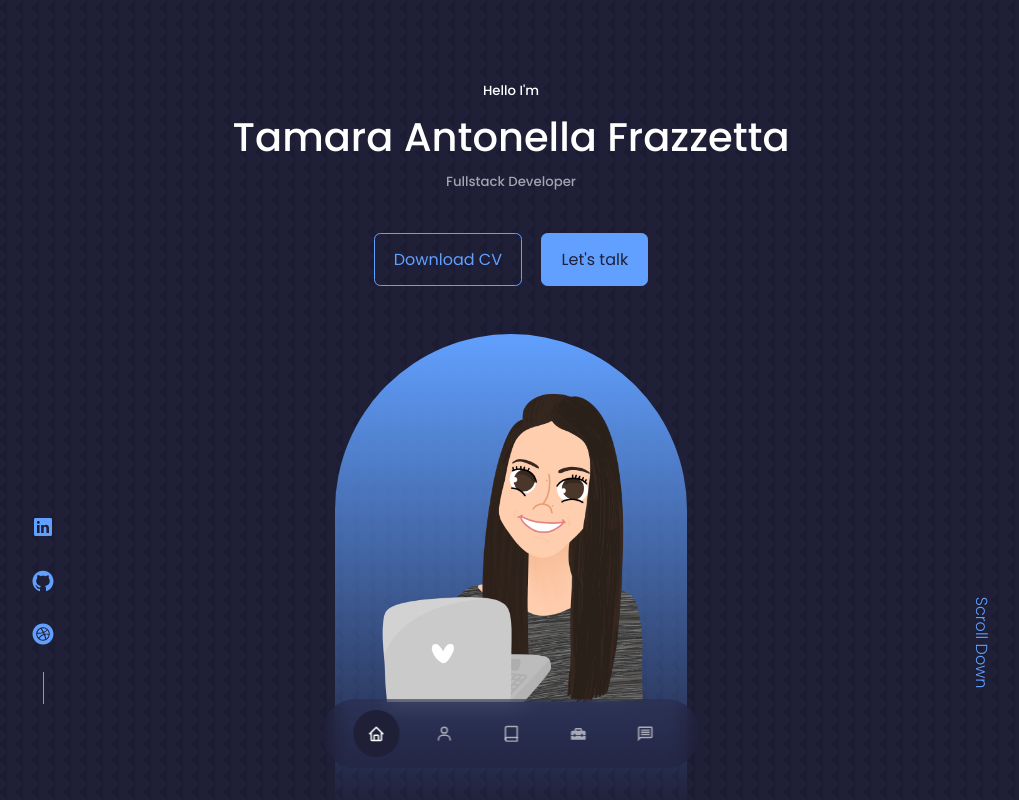
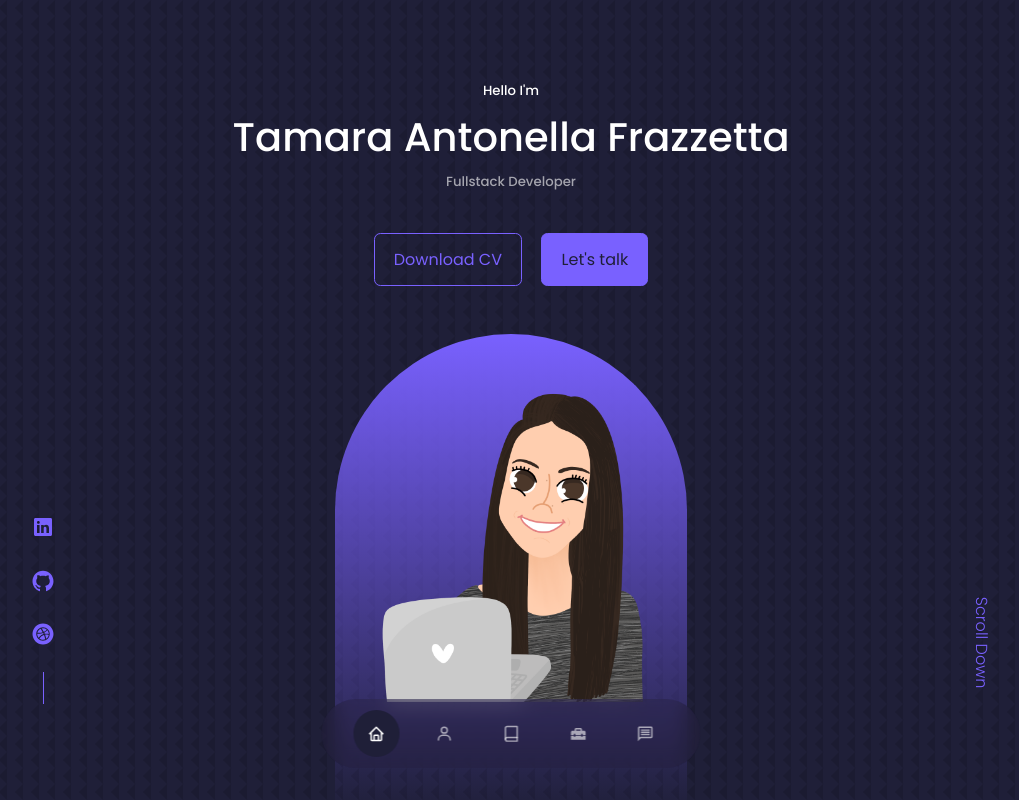
Before and after one commit to tamaraantonella/personal-portfolio, a React (Create React App) app: page / in a window 1280 px wide. Shown: the top 800 px of the page, without its empty margins (129-1148 px from the left). Built offline with nearby package versions, Linux system fonts and the light colour scheme.

Commit message:
skills component color correct

```diff
--- a/src/index.css
+++ b/src/index.css
@@ -13,7 +13,7 @@
 :root{
   --color-bg:#1f1f38;
   --color-bg-variant:#2c326c;
-  --color-primary:#61a0ff;
+  --color-primary:#7961ff;
   --color-primary-variant: rgba(77, 124, 255, 0.4);
   --color-white: #fff;
   --color-light: rgba(255,255,255,0.6);
```
